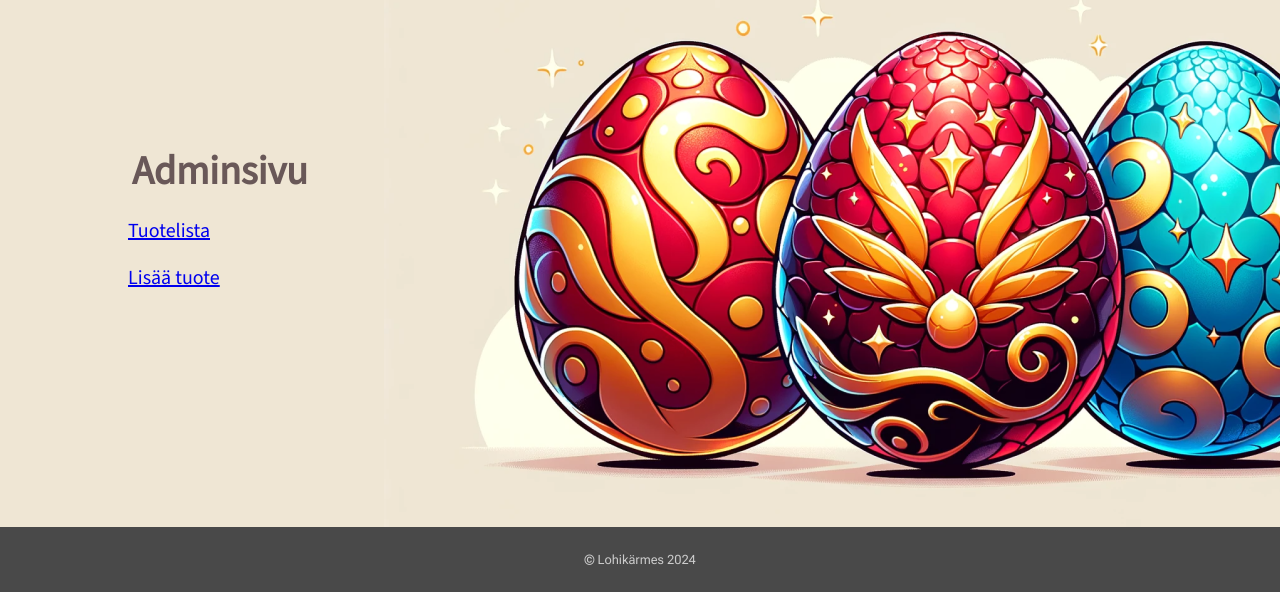
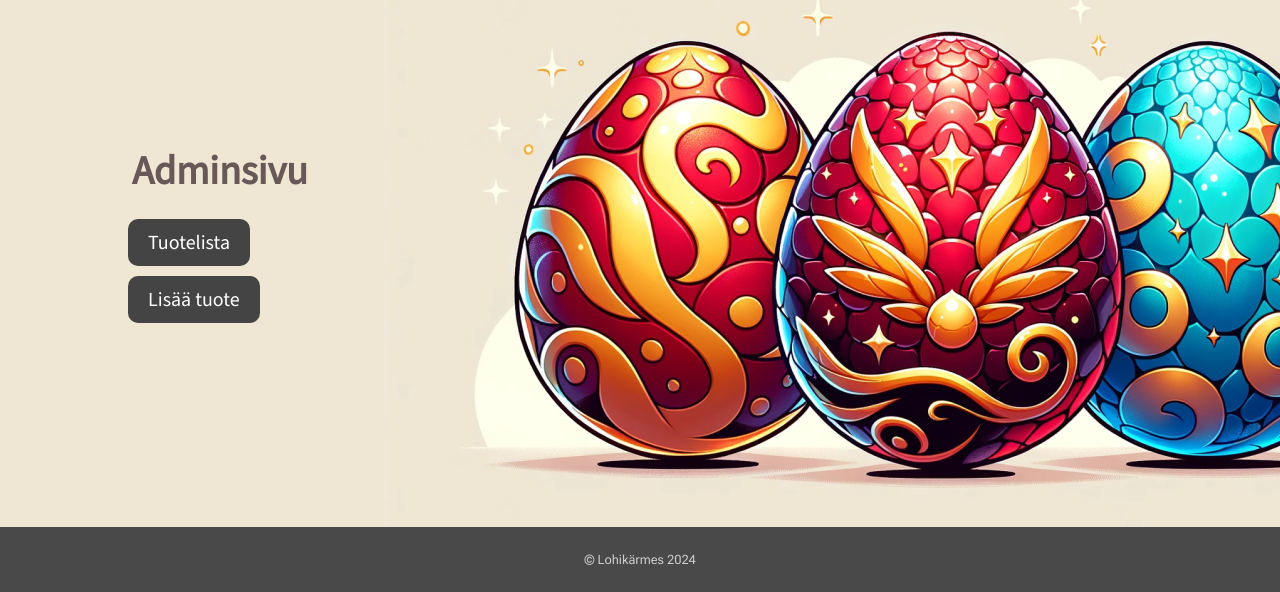
Before and after one commit to tino23001/HTML-projekti, a PHP site: page /admin/admin.php in a window 1280 px wide. Shown: the part 208-800 px from the top of the page. Run offline with PHP 8.4, Linux system fonts and the light colour scheme; some web fonts are replaced.

Commit message:
asmin sivun buttonit

```diff
--- a/admin/admin.php
+++ b/admin/admin.php
@@ -34,8 +34,8 @@
         <section>
                 <div class="texti">
                         <h1 class="otsikko_muotoilu">Adminsivu</h1>
-                        <p><a href="kauppaedit.php">Tuotelista</a><br></p>
-                        <p><a href="lisaatuote.php">Lisää tuote</a><br></p>
+                        <a href="kauppaedit.php" class="btn-shop">Tuotelista</a><br>
+                        <a href="lisaatuote.php" class="btn-shop">Lisää tuote</a>
                 </div>
                 <!-- Tyhjää tilaa lisäämällä nostetaan footer alaspäin -->
                 <div class="tyhja-tila"></div>
--- a/styles.css
+++ b/styles.css
@@ -136,6 +136,7 @@ nav a:hover {
     cursor: pointer;
     border-radius: 10px; /* Pyöristää napin reunat */
     margin-top: 10px; /* Lisää tilaa napin yläpuolelle */
+    float: inherit;
 }
 
 .btn-shop:hover {
@@ -693,6 +694,7 @@ footer:before {
         margin-left: 10%;
         float: left;
     }
+
 }
 
 
```
